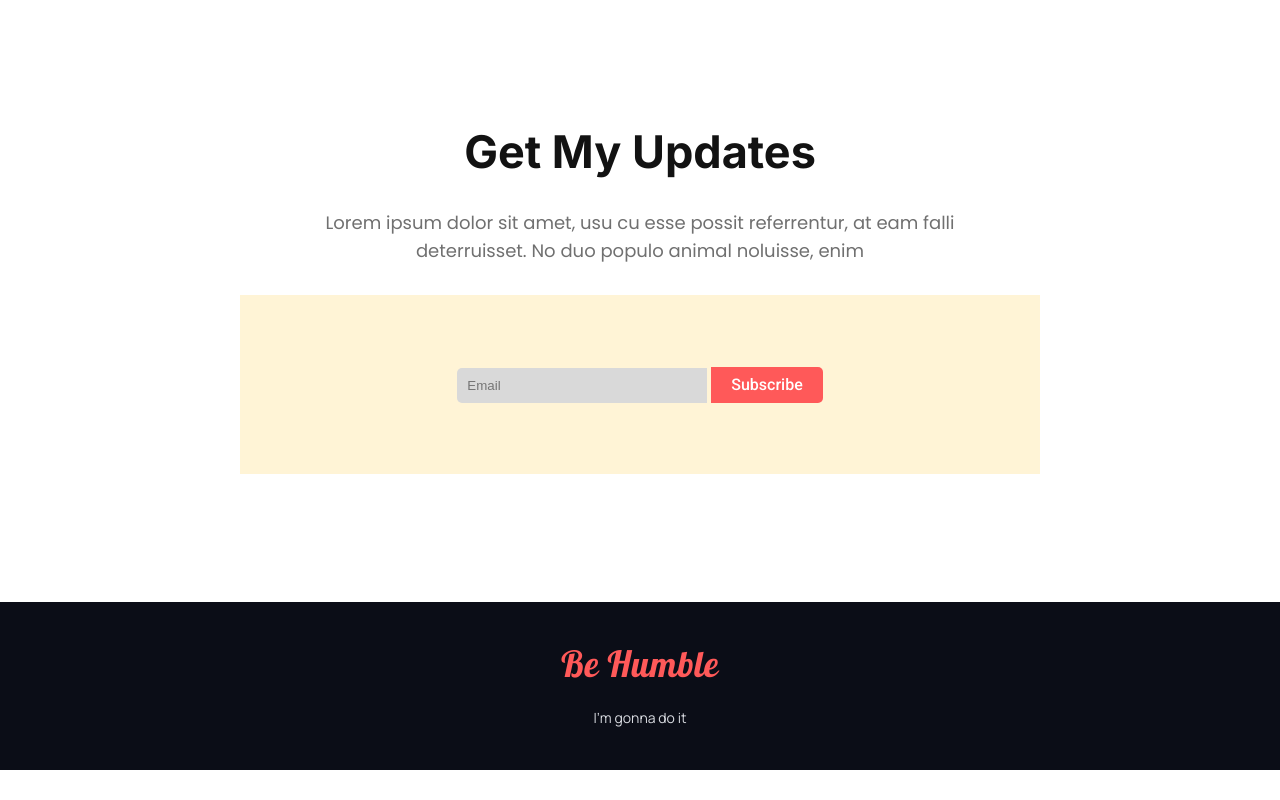
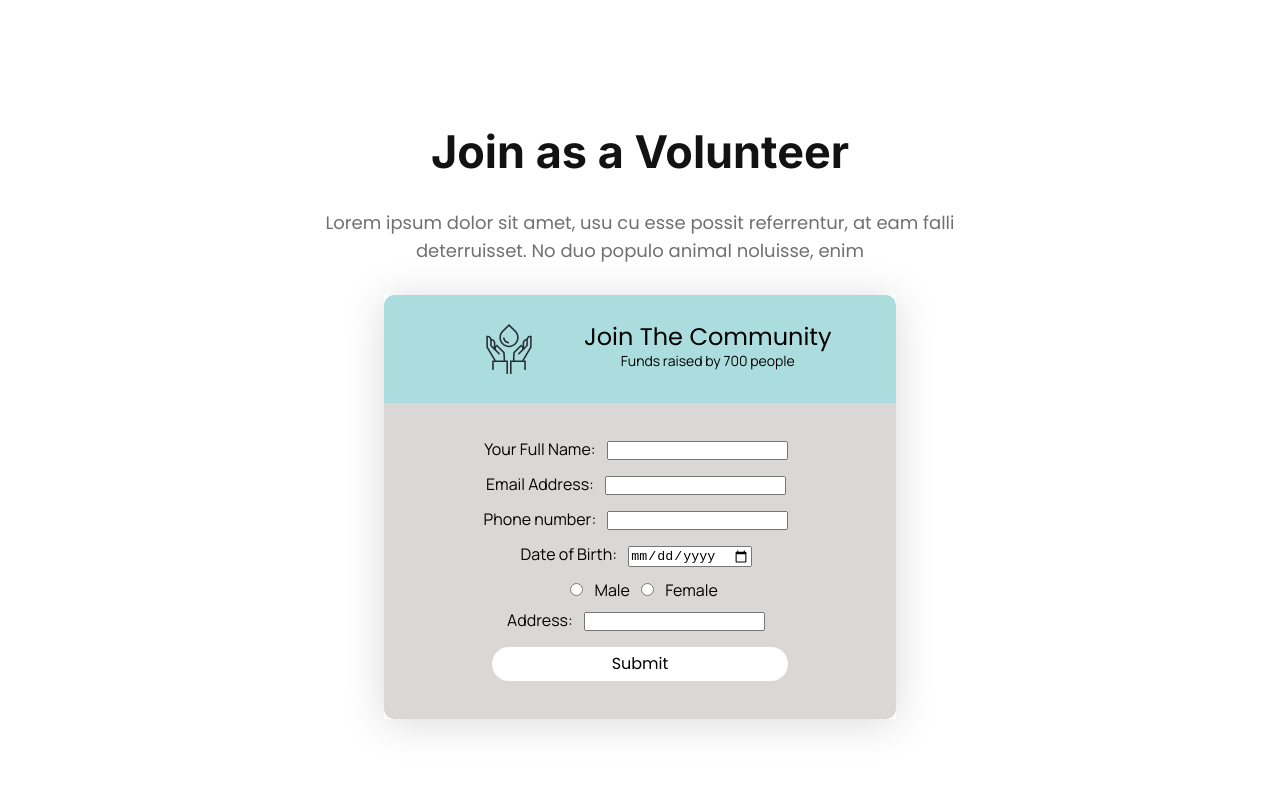
Before and after one commit to tasmia-rahman/donate-today, a plain HTML site: page index.html in a window 1280 px wide. Shown: the part 1880-2680 px from the top of the page. Before the commit the page ends 2650 px from the top, so only its background shows below. Drawn offline with Linux system fonts and the light colour scheme.

Commit message:
assignment done

```diff
--- a/index.html
+++ b/index.html
@@ -76,6 +76,43 @@
         </div>
       </div>
     </section>
+    <section id="volunteer-area">
+      <h1 class="title">Join as a Volunteer</h1>
+      <p class="info">
+        Lorem ipsum dolor sit amet, usu cu esse possit referrentur, at eam falli
+        <br />
+        deterruisset. No duo populo animal noluisse, enim
+      </p>
+      <div id="vounteer-form-area">
+        <div id="vounteer-form-info">
+          <img src="icons/icon13.svg" alt="fund" />
+          <div>
+            <h3>Join The Community</h3>
+            <p>Funds raised by 700 people</p>
+          </div>
+        </div>
+        <form action="#">
+          <label for="full-name"> Your Full Name: <input type="text" /></label>
+          <br />
+          <label for="email">Email Address: <input type="email" /></label>
+          <br />
+          <label for="phone-number">
+            Phone number: <input type="number" />
+          </label>
+          <br />
+          <label for="birth-date">Date of Birth: <input type="date" /></label>
+          <br />
+          <label for="gender">
+            <input type="radio" name="gender" /> Male
+            <input type="radio" name="gender" /> Female
+          </label>
+          <br />
+          <label for="address"> Address: <input type="text" /></label>
+          <br />
+          <input type="submit" value="Submit" id="submit" />
+        </form>
+      </div>
+    </section>
     <section id="get-update-area">
       <h1 class="title">Get My Updates</h1>
       <p class="info">
@@ -83,7 +120,7 @@
         <br />
         deterruisset. No duo populo animal noluisse, enim
       </p>
-      <div id="form-area">
+      <div id="subscribe-form-area">
         <form>
           <input type="text" placeholder="Email" />
           <a href="#" target="_blank">Subscribe</a>
--- a/style.css
+++ b/style.css
@@ -48,6 +48,12 @@
   background-color: #ff5959;
   color: #ffffff;
   border-radius: 5px;
+}
+.donate-link:hover,
+#subscribe-form-area a:hover {
+  border-color: 2px solid #ff5959;
+  background-color: white;
+  color: #ff5959;
 }
 /* Banner part ends */
 
@@ -152,26 +158,93 @@
 }
 /* Donate plan part ends */
 
-/* Get update part starts */
-#get-update-area {
+/* Vounteer part starts */
+#volunteer-area {
   padding: 10%;
   text-align: center;
 }
-#form-area {
+#vounteer-form-area {
+  width: 50%;
+  margin: 0 auto;
+  box-shadow: 0px 4px 40px rgba(0, 0, 0, 0.15);
+}
+#vounteer-form-info {
+  display: flex;
+  align-items: center;
+  background-color: #acddde;
+  border-top-left-radius: 10px;
+  border-top-right-radius: 10px;
+}
+
+#vounteer-form-info img {
+  margin: 10px 50px 10px 100px;
+  height: 50px;
+}
+#vounteer-form-info h3 {
+  font-family: "Poppins";
+  font-weight: 400;
+  font-size: 24px;
+  line-height: 24px;
+  margin-top: 30px;
+}
+#vounteer-form-info p {
+  font-family: "Manrope";
+  font-weight: 400;
+  font-size: 14px;
+  line-height: 24px;
+  margin-bottom: 30px;
+}
+#vounteer-form-area form {
+  background-color: #dad7d7;
+  padding: 30px;
+  border-bottom-left-radius: 10px;
+  border-bottom-right-radius: 10px;
+}
+#vounteer-form-area input {
+  margin: 8px;
+}
+#vounteer-form-area label {
+  font-family: "Manrope";
+  font-weight: 400;
+  font-size: 16px;
+  line-height: 24px;
+}
+
+#submit {
+  font-family: "Poppins";
+  font-weight: 400;
+  font-size: 16px;
+  line-height: 24px;
+  padding: 5px 120px;
+  border: 0;
+  border-radius: 20px;
+  background-color: white;
+}
+#submit:hover {
+  background-color: #acddde;
+}
+/* Vounteer part ends */
+
+/* Get update part starts */
+#get-update-area {
+  padding-bottom: 10%;
+  text-align: center;
+}
+#subscribe-form-area {
   background: #fff4d6;
   width: 800px;
   padding: 7%;
   margin: 0 auto;
 }
-#form-area input {
+#subscribe-form-area input {
   border: 0;
   padding: 10px;
   background: #d9d9d9;
-  border-radius: 5px 0px 0px 5px;
+  border-radius: 5px;
   width: 250px;
   padding-right: 0;
 }
-#form-area a {
+#subscribe-form-area a {
   text-decoration: none;
   display: inline-block;
   padding: 8px 20px;
@@ -181,8 +254,7 @@
   line-height: 20px;
   background-color: #ff5959;
   color: #ffffff;
-  border-top-right-radius: 5px;
-  border-bottom-right-radius: 5px;
+  border-radius: 5px;
 }
 /* Get update part ends */
 
```
